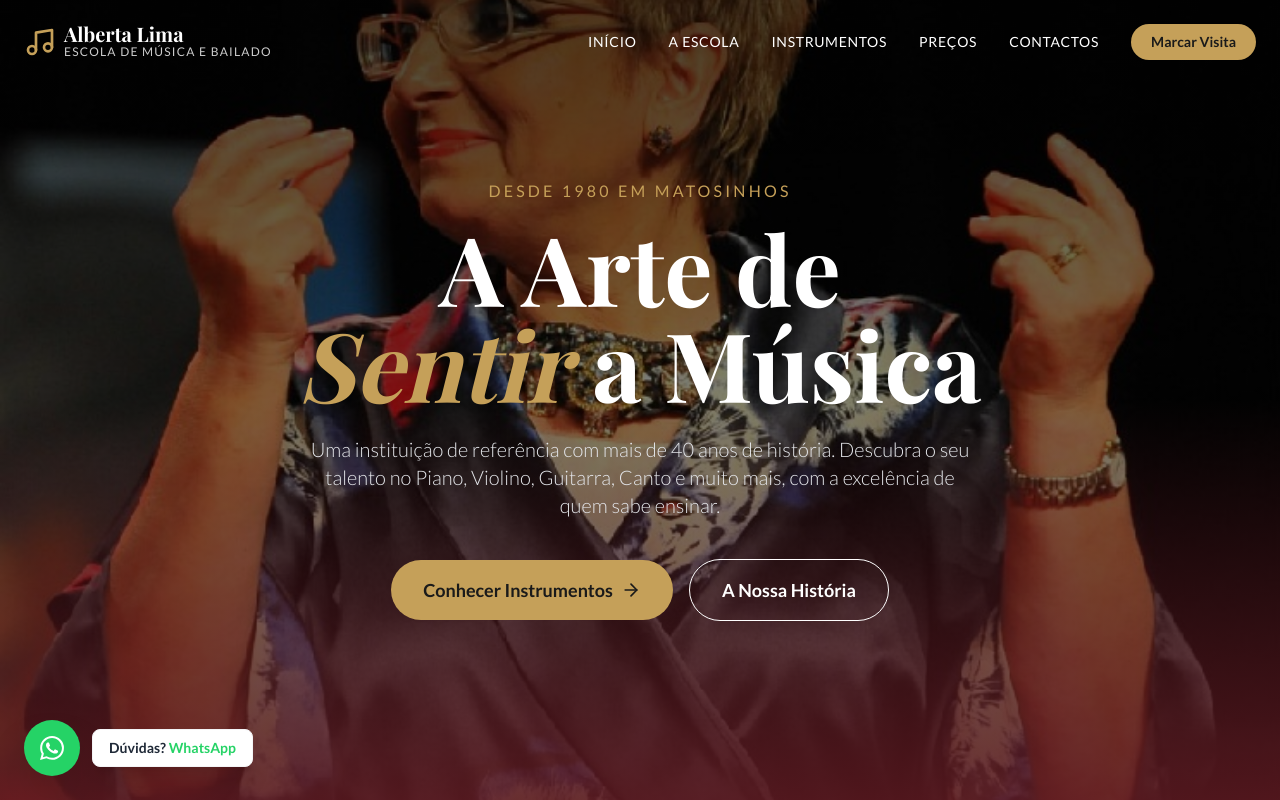
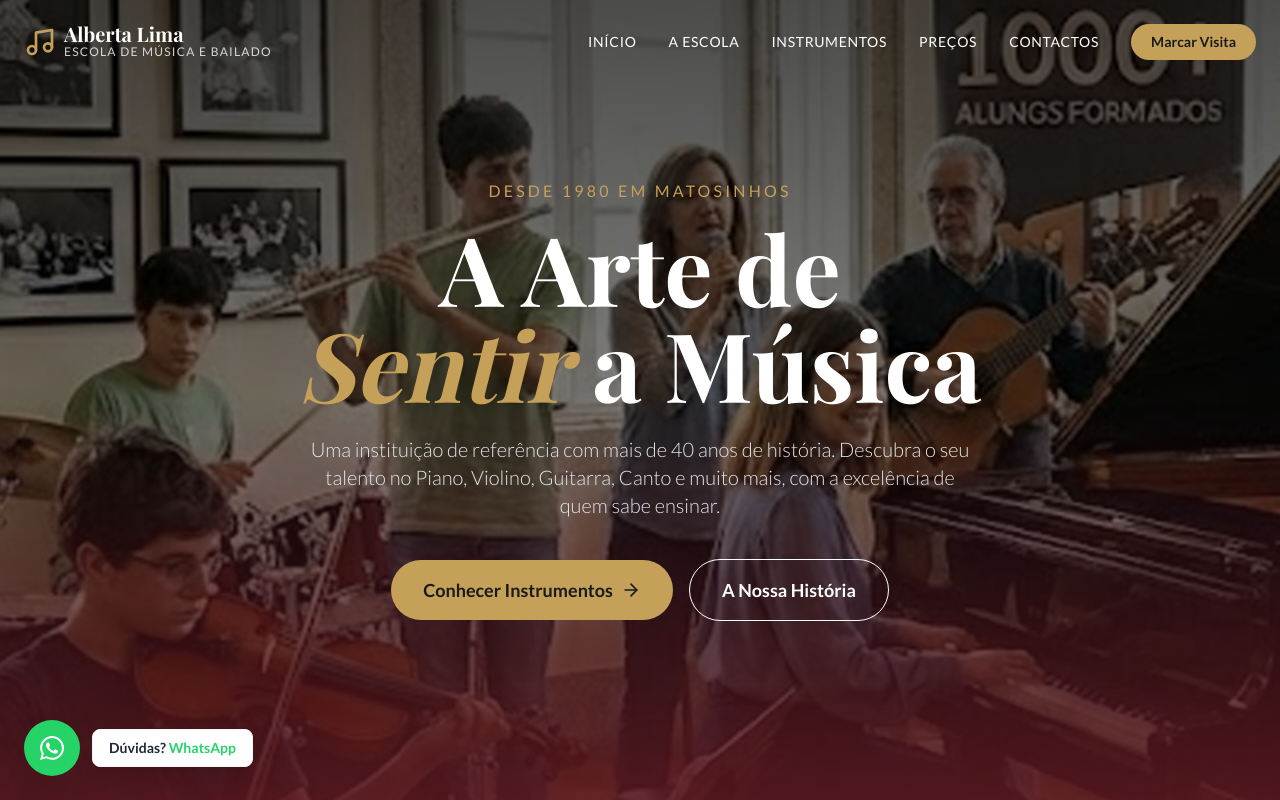
Before and after one commit to jonaslouras/escola_alberta_lima, a React (Vite) app: page / in a window 1280 px wide. Shown: the top 800 px of the page. Built offline with nearby package versions, Linux system fonts and the light colour scheme; a web font is replaced by a local one.

Commit message:
Restaurando imagem original do Hero

```diff
--- a/components/Hero.tsx
+++ b/components/Hero.tsx
@@ -11,7 +11,7 @@ const Hero: React.FC<HeroProps> = ({ scrollToSection }) => {
       {/* Background Image with Overlay */}
       <div className="absolute inset-0 z-0">
         <img
-          src="/images/avo.jpg"
+          src="/images/escola alberta lima.png"
           alt="Musician playing piano"
           className="w-full h-full object-cover"
         />
```
